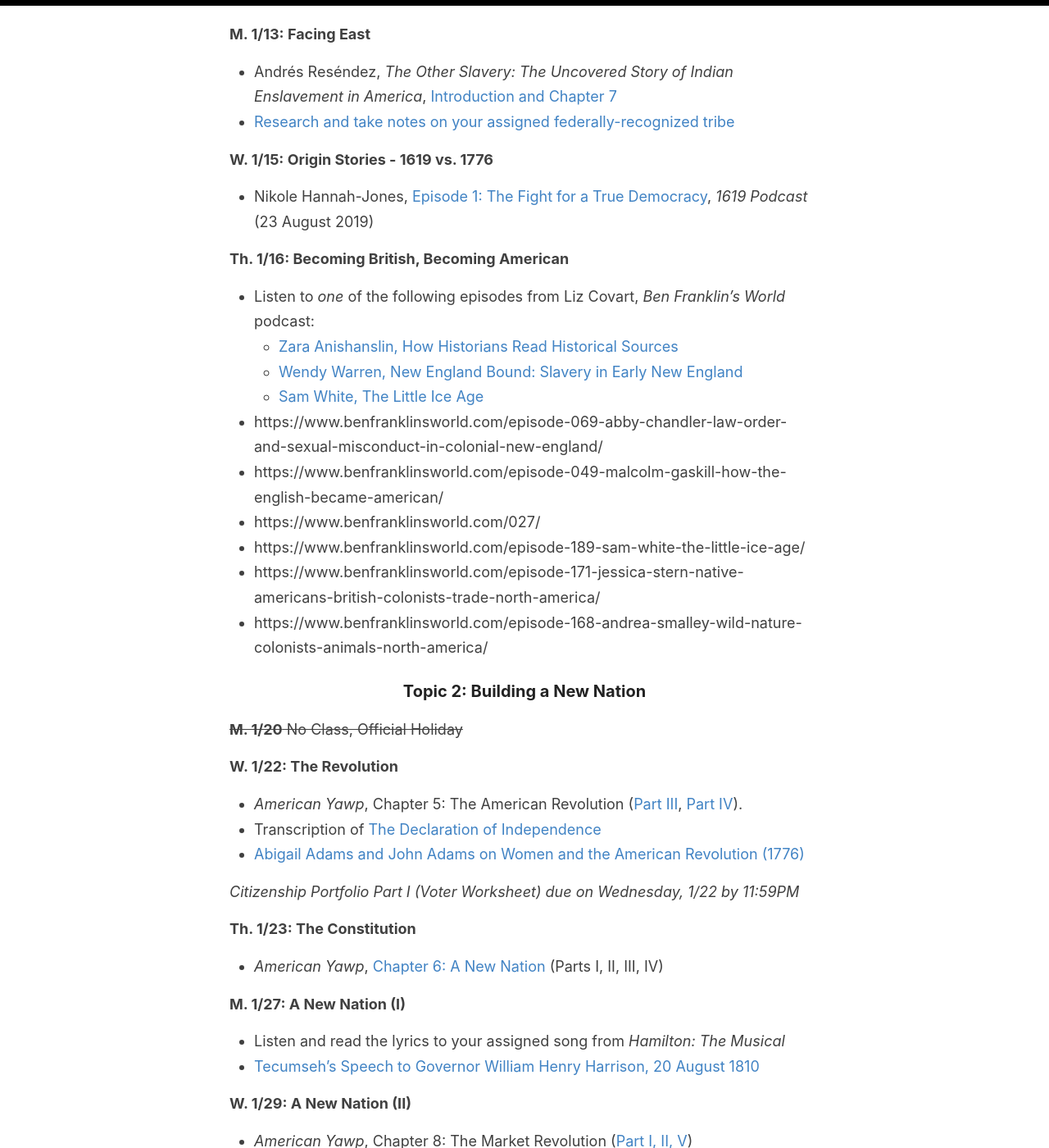
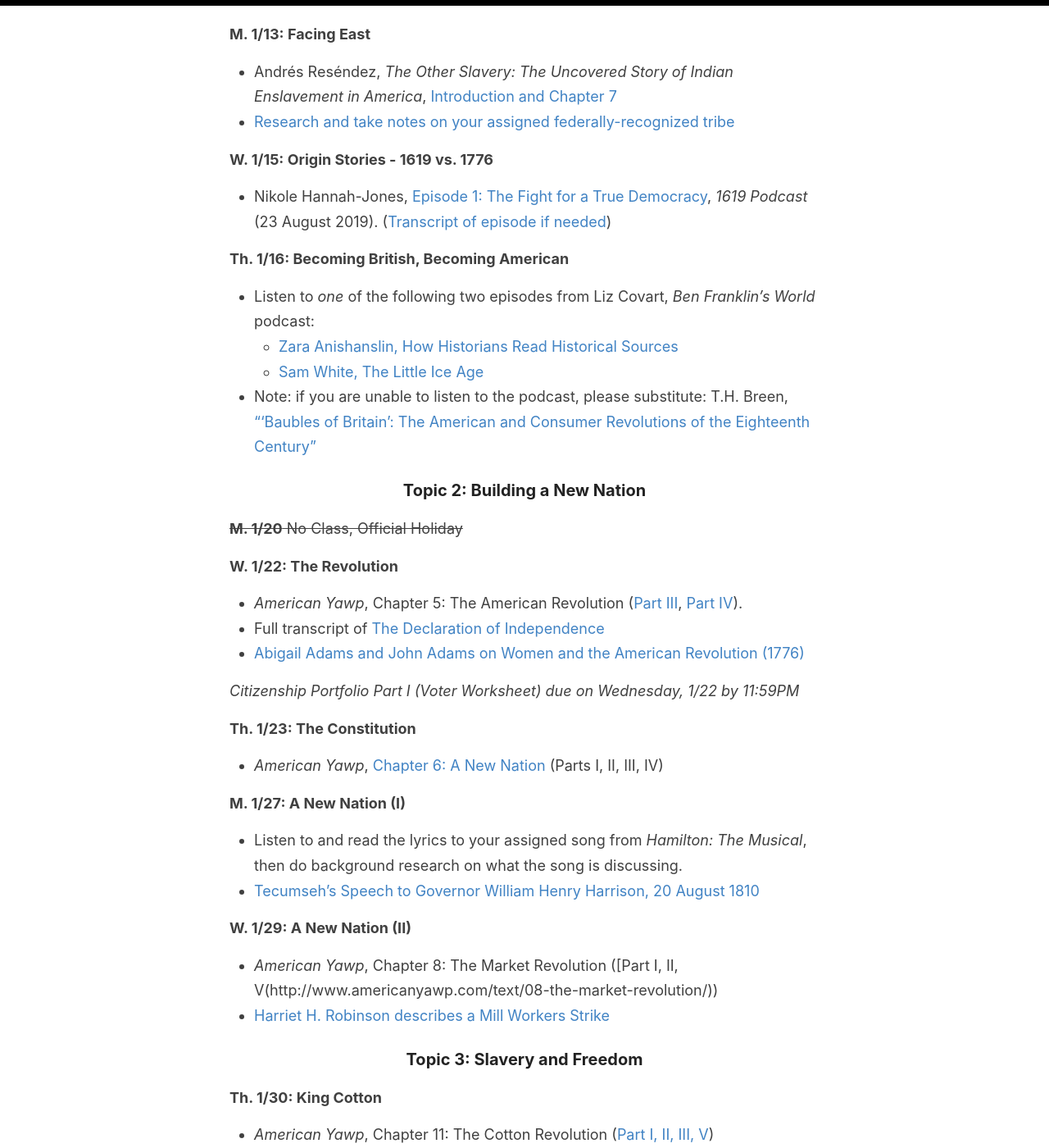
Before and after one commit to cblevins/f20-us-since-1876, a Jekyll site: the page built from schedule.md, in a window 1280 px wide and 1400 px high, scrolled down 646 px. Shown: the whole window at 82% size. Built offline with Jekyll 4.4.1, drawn with Linux system fonts in a browser that asks for light colours; some of the changed text lies outside the part shown.

Commit message:
readings

```diff
--- a/schedule.md
+++ b/schedule.md
@@ -21,20 +21,13 @@ permalink: /schedule/
 - [Research and take notes on your assigned federally-recognized tribe]({{site.baseurl}}/downloads/FederallyRecognizedTribe_Research.pdf)
 
 **W. 1/15: Origin Stories - 1619 vs. 1776**
-- Nikole Hannah-Jones, [Episode 1: The Fight for a True Democracy](https://www.nytimes.com/2019/08/23/podcasts/1619-slavery-anniversary.html), *1619 Podcast* (23 August 2019)
+- Nikole Hannah-Jones, [Episode 1: The Fight for a True Democracy](https://www.nytimes.com/2019/08/23/podcasts/1619-slavery-anniversary.html), *1619 Podcast* (23 August 2019). ([Transcript of episode if needed](https://www.nytimes.com/2019/08/23/podcasts/1619-slavery-anniversary.html?showTranscript=1))
 
 **Th. 1/16: Becoming British, Becoming American**
-- Listen to *one* of the following episodes from Liz Covart, *Ben Franklin's World* podcast:
+- Listen to *one* of the following two episodes from Liz Covart, *Ben Franklin's World* podcast:
     - [Zara Anishanslin, How Historians Read Historical Sources](https://www.benfranklinsworld.com/episode-084-zara-anishanslin-historians-read-historical-sources/)
-    - [Wendy Warren, New England Bound: Slavery in Early New England](https://www.benfranklinsworld.com/episode-170-wendy-warren-new-england-bound-slavery-early-new-england/)
     - [Sam White, The Little Ice Age](https://www.benfranklinsworld.com/episode-189-sam-white-the-little-ice-age/)
-
-- https://www.benfranklinsworld.com/episode-069-abby-chandler-law-order-and-sexual-misconduct-in-colonial-new-england/
-- https://www.benfranklinsworld.com/episode-049-malcolm-gaskill-how-the-english-became-american/
-- https://www.benfranklinsworld.com/027/
-- https://www.benfranklinsworld.com/episode-189-sam-white-the-little-ice-age/
-- https://www.benfranklinsworld.com/episode-171-jessica-stern-native-americans-british-colonists-trade-north-america/
-- https://www.benfranklinsworld.com/episode-168-andrea-smalley-wild-nature-colonists-animals-north-america/
+- Note: if you are unable to listen to the podcast, please substitute: T.H. Breen, ["'Baubles of Britain': The American and Consumer Revolutions of the Eighteenth Century"](https://www.dropbox.com/s/3of4ae2w0k90bpe/Breen_BaublesOfBritain.pdf?dl=0)
 
 ### Topic 2: Building a New Nation
 
@@ -42,7 +35,7 @@ permalink: /schedule/
 
 **W. 1/22: The Revolution**
 - *American Yawp*, 	Chapter 5: The American Revolution ([Part III](http://www.americanyawp.com/text/05-the-american-revolution/#III_The_Causes_of_the_American_Revolution), [Part IV](http://www.americanyawp.com/text/05-the-american-revolution/#IV_Independence)).
-- Transcription of [The Declaration of Independence](https://www.archives.gov/founding-docs/declaration-transcript)
+- Full transcript of [The Declaration of Independence](https://www.archives.gov/founding-docs/declaration-transcript)
 - [Abigail Adams and John Adams on Women and the American Revolution (1776)](https://www.dropbox.com/s/nkvnu4aw7khvkw9/AbigailAndJohnAdams_1776.pdf?dl=0)
 
 *Citizenship Portfolio Part I (Voter Worksheet) due on Wednesday, 1/22 by 11:59PM*
@@ -51,11 +44,11 @@ permalink: /schedule/
 - *American Yawp*, [Chapter 6: A New Nation](http://www.americanyawp.com/text/06-a-new-nation/) (Parts I, II, III, IV)
 
 **M. 1/27: A New Nation (I)**
-- Listen and read the lyrics to your assigned song from *Hamilton: The Musical*
+- Listen to and read the lyrics to your assigned song from *Hamilton: The Musical*, then do background research on what the song is discussing.
 - [Tecumseh's Speech to Governor William Henry Harrison, 20 August 1810](https://www.dropbox.com/s/jl3cdzx6i0xpl0s/tecumseh_1810.docx?dl=0)
 
 **W. 1/29: A New Nation (II)**
-- *American Yawp*, Chapter 8: The Market Revolution ([Part I, II, V](http://www.americanyawp.com/text/08-the-market-revolution/))
+- *American Yawp*, Chapter 8: The Market Revolution ([Part I, II, V(http://www.americanyawp.com/text/08-the-market-revolution/))
 - [Harriet H. Robinson describes a Mill Workers Strike](http://www.americanyawp.com/reader/the-market-revolution/harriet-h-robinson-describes-a-mill-workers-strike-1863/)
 
 ### Topic 3: Slavery and Freedom
@@ -81,12 +74,12 @@ permalink: /schedule/
 - [The Lincoln-Douglas Debates (1858) (selections)](https://www.dropbox.com/s/mlx9h2lw2o96uef/LincolnDouglassDebates_1858.pdf?dl=0)
 - [Mississippi Ordinance of Secession (1861) (selections)](https://www.dropbox.com/s/lgmv9f4uxnp4vcl/MississippiOrdinanceOfSecession_1861.pdf?dl=0)
 
-**M. 2/10: War I**
+**M. 2/10: War (I)**
 - *American Yawp*, [Chapter 14: The Civil War](http://www.americanyawp.com/text/14-the-civil-war) (Part III, IV)
 - James McPherson, [“Who Freed the Slaves?”]({{site.baseurl}}/downloads/McPherson_WhoFreedTheSlaves.pdf) *Proceedings of the American Philosophical Society* Vol. 139, No. 1 (Mar., 1995), pp. 1-10.
 - Ira Berlin, ["Who Freed the Slaves? Emancipation and its Meaning in American Life"]({{site.baseurl}}/downloads/Berlin_WhoFreedTheSlaves.pdf) in Blight and Simpson, eds., *Union & Emancipation* (1997), pp. 105-121.
 
-**W. 2/12: War II**
+**W. 2/12: War (II)**
 - Listen to [Episode 5: The Spin](http://www.gimletmedia.com/uncivil/the-spin#episode-player) (November 8, 2017) from *Uncivil* podcast.
 - Listen to one additional episode from *Uncivil* podcast:
     - Jack Hitt and Chenjerai Kumanyika, ["The Raid"](http://www.gimletmedia.com/uncivil/the-raid#episode-player) (October 4, 2017)
@@ -175,7 +168,6 @@ permalink: /schedule/
 **Th. 3/26: The Civil Rights Era II**
 - Watch first 34:30 of Sandra Dickson and Churchill Roberts, *Negroes with Guns*, [available through Kanopy using your Northeastern log-in credentials](https://northeastern.kanopy.com/video/negroes-guns).
 
-
 **M. 3/30: The New Right**
 - Listen to "Episode 1: The Battle" PLUS one additional assigned podcast episode from: Leah Sottile, [*Bundyville*, Season One](https://longreads.com/bundyville/season-one/).
 
```
Also changed, not shown: other parts of schedule.md (+2 -2 lines), assignments.md (+1 -3 lines), final-project.md (+2 -2 lines).
